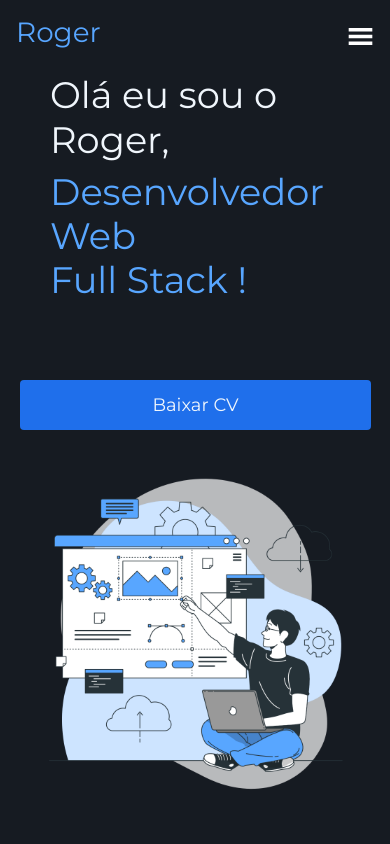
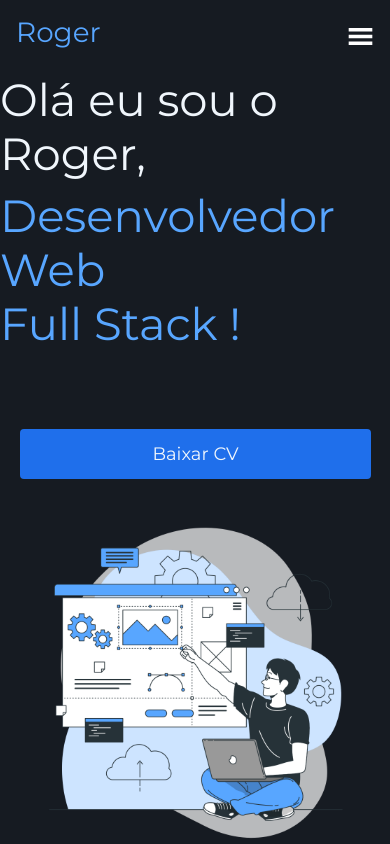
Before and after one commit to rogervalentim/portf-lio, a React (Create React App) app: page / in a window 390 px wide. Shown: the top 844 px of the page. Built offline with nearby package versions, Linux system fonts and the light colour scheme; the HTML template or start-up script is replaced by a standard one.

Commit message:
adicionando alterações na responsividade

```diff
--- a/src/container/Inicio/Inicio.css
+++ b/src/container/Inicio/Inicio.css
@@ -76,10 +76,9 @@
       flex-direction: column;
     }
 
-    .home-title,
-    .text-animation {
-      font-size: 2.3em;
-      margin-left: 50px;
+    .container-title {
+      display: grid;
+      justify-content: center;
     }
 
     .link-btn {
@@ -88,6 +87,8 @@
     }
 
     .home-title {
+      display: flex;
+      justify-content: center;
       margin-top: 0;
     }
 
--- a/src/container/Projetos/Projetos.css
+++ b/src/container/Projetos/Projetos.css
@@ -50,6 +50,10 @@
     display: flex;
     flex-wrap: wrap;
   }
+
+  .project {
+    margin-top: 20px;
+  }
 }
 
 @media screen and (min-width:768px) and (max-width:1023px) {
@@ -57,4 +61,8 @@
     display: flex;
     flex-wrap: wrap;
   }
+
+  .project {
+    margin-top: 20px;
+  }
 }
--- a/src/container/Tecnologias/Tecnologias.css
+++ b/src/container/Tecnologias/Tecnologias.css
@@ -177,7 +177,7 @@
     .card-mysql,
     .card-bootstrap,
     .card-react {
-      width: 85%;
+      width: 300px;
       transition: all ease-in-out 1s;
       border-radius: 10px;
       cursor: pointer;
@@ -189,12 +189,8 @@
       justify-content: center;
       color: #f0f6fc;
       font-size: 23px;
-      font-weight: 600;
+      font-weight: 400;
       text-transform: uppercase;
     }
 
-    .image-technologie {
-      width: 70%;
-      margin-right: 30px;
-    }
   }
```
